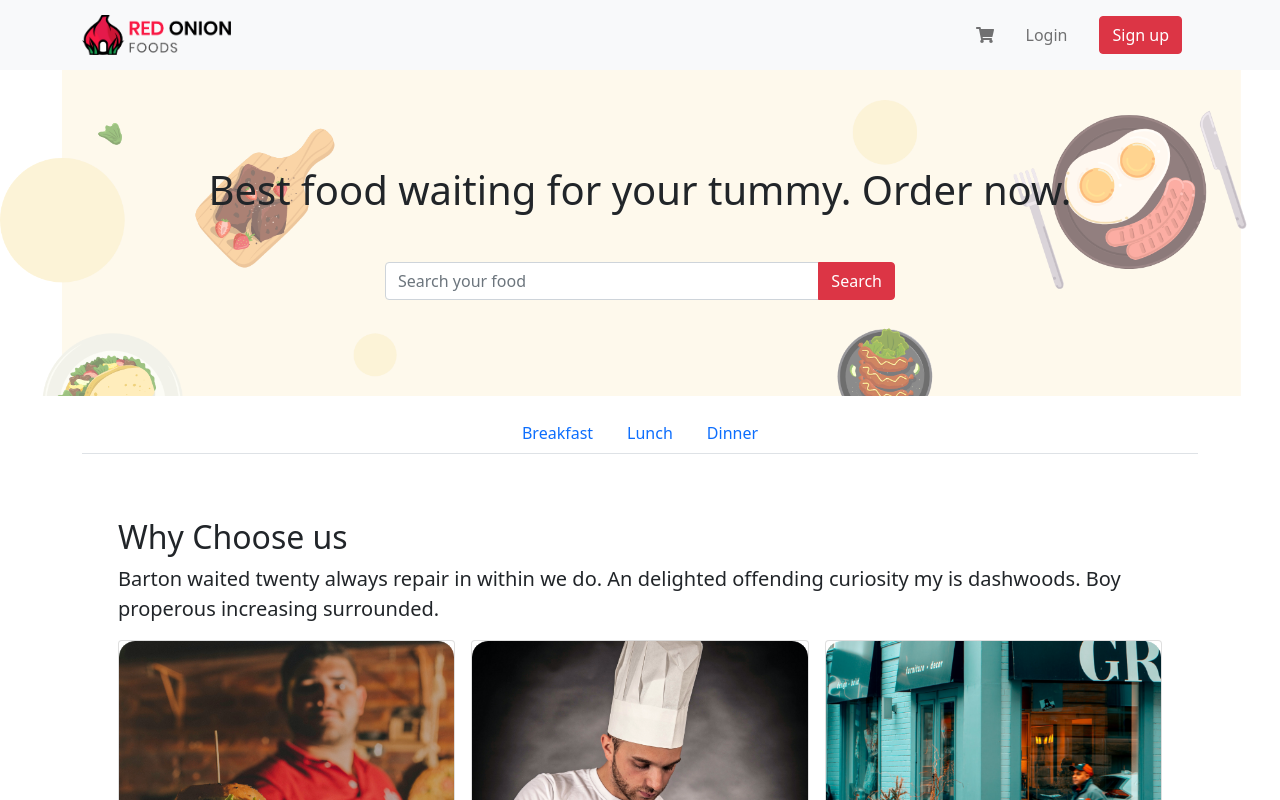
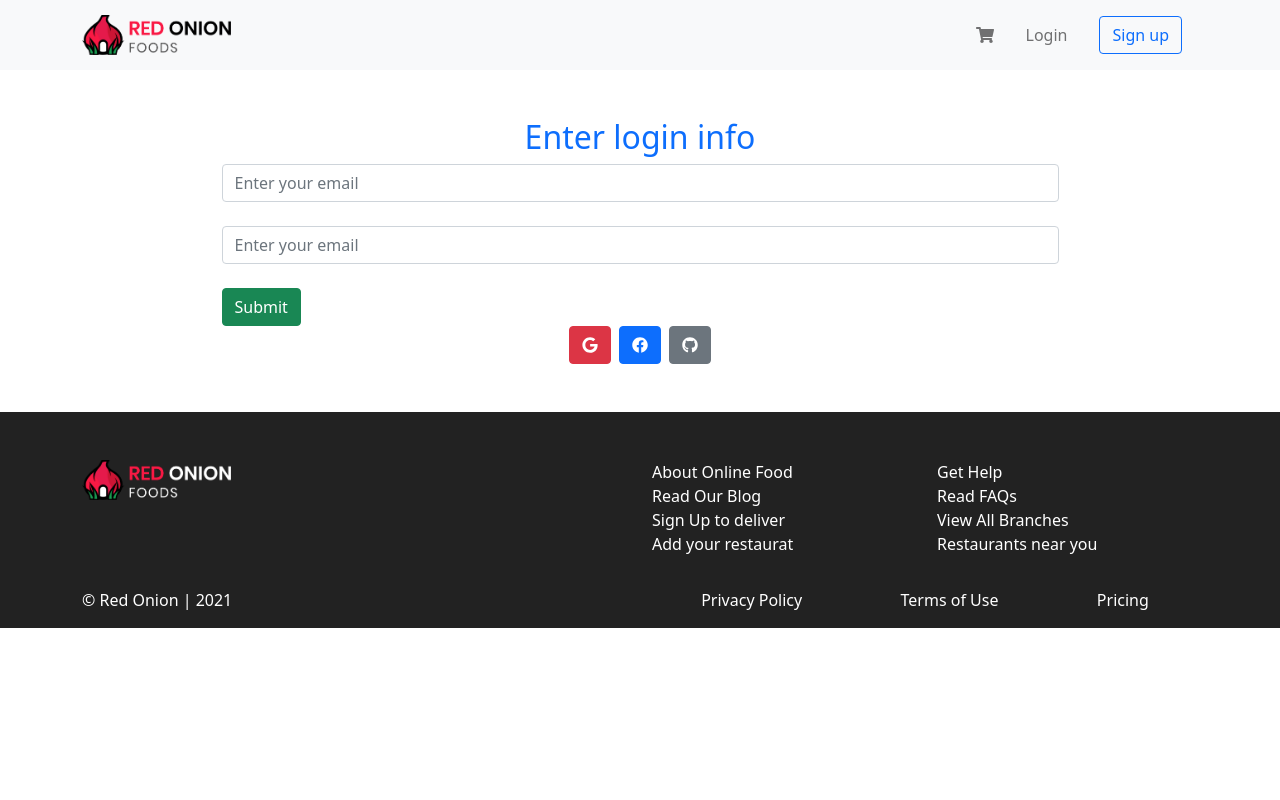
Before and after one commit to minhazul-ashim/red-onion, a React (Create React App) app: page /login in a window 1280 px wide. Shown: the top 800 px of the page. Built offline with nearby package versions, Linux system fonts and the light colour scheme.

Commit message:
some changes

```diff
--- a/package.json
+++ b/package.json
@@ -4,12 +4,14 @@
   "private": true,
   "dependencies": {
     "@fortawesome/fontawesome-svg-core": "^1.2.36",
+    "@fortawesome/free-brands-svg-icons": "^5.15.4",
     "@fortawesome/free-solid-svg-icons": "^5.15.4",
     "@fortawesome/react-fontawesome": "^0.1.15",
     "@testing-library/jest-dom": "^5.14.1",
     "@testing-library/react": "^11.2.7",
     "@testing-library/user-event": "^12.8.3",
     "bootstrap": "^5.1.1",
+    "firebase": "^9.1.3",
     "react": "^17.0.2",
     "react-bootstrap": "^2.0.0-rc.0",
     "react-dom": "^17.0.2",
--- a/src/App.js
+++ b/src/App.js
@@ -1,22 +1,33 @@
 import './App.css';
-import Header from './Header/Header';
 import 'bootstrap/dist/css/bootstrap.min.css';
 import { BrowserRouter, Switch, Route } from 'react-router-dom';
-import MenuNav from './MenuNav/MenuNav';
-import Breakfast from '../src/MenuNav/Breakfast/Breakfast'
-import Lunch from '../src/MenuNav/Lunch/Lunch'
-import Dinner from '../src/MenuNav/Dinner/Dinner'
+import Navigation from './Header/Navigation/Navigation';
+import Home from './Home/Home';
+import Footer from '../src/Footer/Footer'
 import DishDetail from './MenuNav/DishDetail/DishDetail';
-import Motivation from './Motivation/Motivation';
-import Footer from './Footer/Footer';
+import Breakfast from './MenuNav/Breakfast/Breakfast';
+import Lunch from './MenuNav/Lunch/Lunch';
+import Dinner from './MenuNav/Dinner/Dinner';
+import Login from './Login/Login';
 
 function App() {
   return (
     <div className="App">
       <BrowserRouter>
-        <Header></Header>
-        <MenuNav></MenuNav>
+        <Navigation></Navigation>
         <Switch>
+          <Route exact path='/'>
+            <Home></Home>
+          </Route>
+          <Route path='/home'>
+            <Home></Home>
+          </Route>
+          <Route path='/login'>
+            <Login></Login>
+          </Route>
+          <Route path='/dish/:dishId'>
+            <DishDetail></DishDetail>
+          </Route>
           <Route path='/breakfast'>
             <Breakfast></Breakfast>
           </Route>
@@ -26,11 +37,7 @@ function App() {
           <Route path='/dinner'>
             <Dinner></Dinner>
           </Route>
-          <Route path='/dish/:dishId'>
-            <DishDetail></DishDetail>
-          </Route>
         </Switch>
-        <Motivation></Motivation>
         <Footer></Footer>
       </BrowserRouter>
     </div>
--- a/src/Header/Navigation/Navigation.js
+++ b/src/Header/Navigation/Navigation.js
@@ -3,13 +3,16 @@ import { Button, Container, Nav, Navbar } from 'react-bootstrap';
 import logo from '../../images/logo2.png'
 import { FontAwesomeIcon } from '@fortawesome/react-fontawesome'
 import { faShoppingCart } from '@fortawesome/free-solid-svg-icons'
+import { useHistory } from 'react-router';
+import { Link } from 'react-router-dom';
 
 const Navigation = () => {
 
     const cartIcon = <FontAwesomeIcon icon={faShoppingCart} />
 
+
     return (
-        <Navbar bg="light" expand="lg">
+        <Navbar bg="light" expand="sm">
             <Container>
                 <Navbar.Brand className='d-none d-sm-block'>
                     <img
@@ -24,9 +27,9 @@ const Navigation = () => {
                     <Nav className="ms-auto d-flex align-items-center">
 
                         <Nav.Link href="#home" className='mx-2'>{cartIcon}</Nav.Link>
-                        <Nav.Link href="#home" className='mx-2'>Login</Nav.Link>
+                        <Nav.Link as={Link} to='/login' className='mx-2'>Login</Nav.Link>
                         <Nav.Link href="#link" className='mx-2'>
-                            <Button className='btn-danger'>Sign up</Button>
+                            <Button variant='outline-primary'>Sign up</Button>
                         </Nav.Link>
                     </Nav>
                 </Navbar.Collapse>
--- /dev/null
+++ b/src/Home/Home.js
@@ -0,0 +1,37 @@
+import React from 'react';
+import { BrowserRouter, Switch, Route } from 'react-router-dom';
+import Banner from '../Header/Banner/Banner';
+import Breakfast from '../MenuNav/Breakfast/Breakfast';
+import Dinner from '../MenuNav/Dinner/Dinner';
+import DishDetail from '../MenuNav/DishDetail/DishDetail';
+import Lunch from '../MenuNav/Lunch/Lunch';
+import MenuNav from '../MenuNav/MenuNav';
+import Motivation from '../Motivation/Motivation';
+
+const Home = () => {
+    return (
+        <div>
+            <BrowserRouter>
+                <Banner></Banner>
+                <MenuNav></MenuNav>
+                <Switch>
+                    <Route path='/breakfast'>
+                        <Breakfast></Breakfast>
+                    </Route>
+                    <Route path='/lunch'>
+                        <Lunch></Lunch>
+                    </Route>
+                    <Route path='/dinner'>
+                        <Dinner></Dinner>
+                    </Route>
+                    <Route path='/dish/:dishId'>
+                        <DishDetail></DishDetail>
+                    </Route>
+                </Switch>
+                <Motivation></Motivation>
+            </BrowserRouter>
+        </div >
+    );
+};
+
+export default Home;
--- /dev/null
+++ b/src/Login/Login.css
@@ -0,0 +1,39 @@
+/* Popup style */
+.popup-box {
+    position: fixed;
+    background: #00000050;
+    width: 100%;
+    height: 100vh;
+    top: 0;
+    left: 0;
+  }
+
+  .box {
+    position: relative;
+    width: 70%;
+    margin: 0 auto;
+    height: auto;
+    max-height: 70vh;
+    margin-top: calc(100vh - 85vh - 20px);
+    background: #fff;
+    border-radius: 4px;
+    padding: 20px;
+    border: 1px solid #999;
+    overflow: auto;
+  }
+
+  .close-icon {
+    content: 'x';
+    cursor: pointer;
+    position: fixed;
+    right: calc(15% - 30px);
+    top: calc(100vh - 85vh - 33px);
+    background: #ededed;
+    width: 25px;
+    height: 25px;
+    border-radius: 50%;
+    line-height: 20px;
+    text-align: center;
+    border: 1px solid #999;
+    font-size: 20px;
+  }
--- /dev/null
+++ b/src/Login/Login.js
@@ -0,0 +1,37 @@
+import React from 'react';
+import { Container, Button } from 'react-bootstrap';
+import './Login.css'
+import { FontAwesomeIcon } from '@fortawesome/react-fontawesome';
+import { faGoogle, faFacebook, faGithub } from '@fortawesome/free-brands-svg-icons'
+
+
+const Login = () => {
+
+    return (
+        <div className="login p-5">
+            <h2 className='text-center text-primary'>Enter login info</h2>
+            <Container className=''>
+                <form className='mx-auto w-75'>
+                    <input className='form-control' type="email" placeholder='Enter your email' />
+                    <br />
+                    <input className='form-control' type="email" placeholder='Enter your email' />
+                    <br />
+                    <input type="submit" value="Submit" className='btn btn-success' />
+                </form>
+                <div className="d-flex justify-content-center align-items-center">
+                    <Button className='mx-1' variant='danger'>
+                        <FontAwesomeIcon icon={faGoogle}></FontAwesomeIcon>
+                    </Button>
+                    <Button className='mx-1' variant='primary'>
+                        <FontAwesomeIcon icon={faFacebook}></FontAwesomeIcon>
+                    </Button>
+                    <Button className='mx-1' variant='secondary'>
+                        <FontAwesomeIcon icon={faGithub}></FontAwesomeIcon>
+                    </Button>
+                </div>
+            </Container>
+        </div>
+    );
+};
+
+export default Login;
--- a/src/MenuNav/MenuNav.js
+++ b/src/MenuNav/MenuNav.js
@@ -7,7 +7,7 @@ const MenuNav = () => {
 
     return (
         <Container className='my-3'>
-            <Nav variant="tabs" defaultActiveKey="/home" className='w-100 d-flex justify-content-center'>
+            <Nav variant="tabs" className='w-100 d-flex justify-content-center'>
                 <Nav.Item>
                     <Nav.Link as={NavLink} to='/breakfast' show>
                         Breakfast</Nav.Link>
```
Also changed, not shown: src/Firebase/firebase.config.js (added, +10 -0 lines), src/Firebase/firebase.init.js (added, +9 -0 lines), 1 other file (tests, documents, lock files or other folders).
